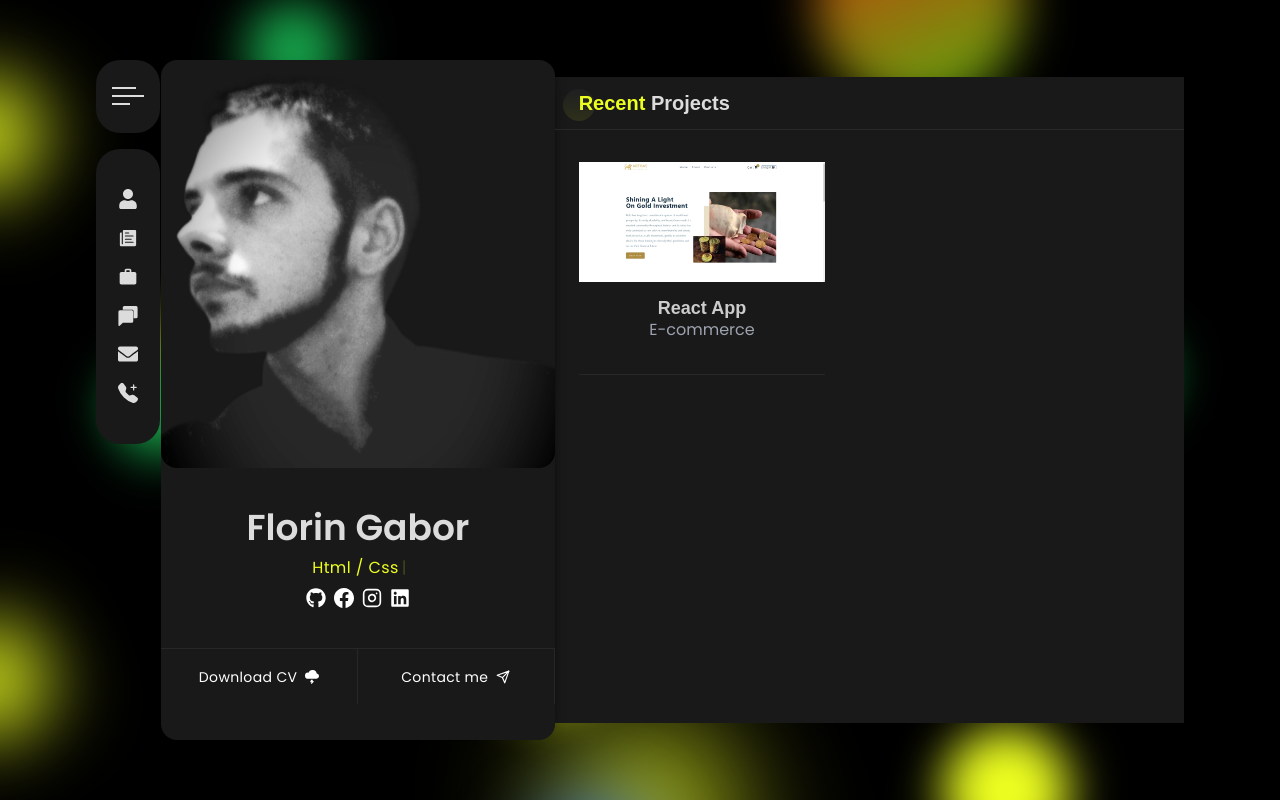
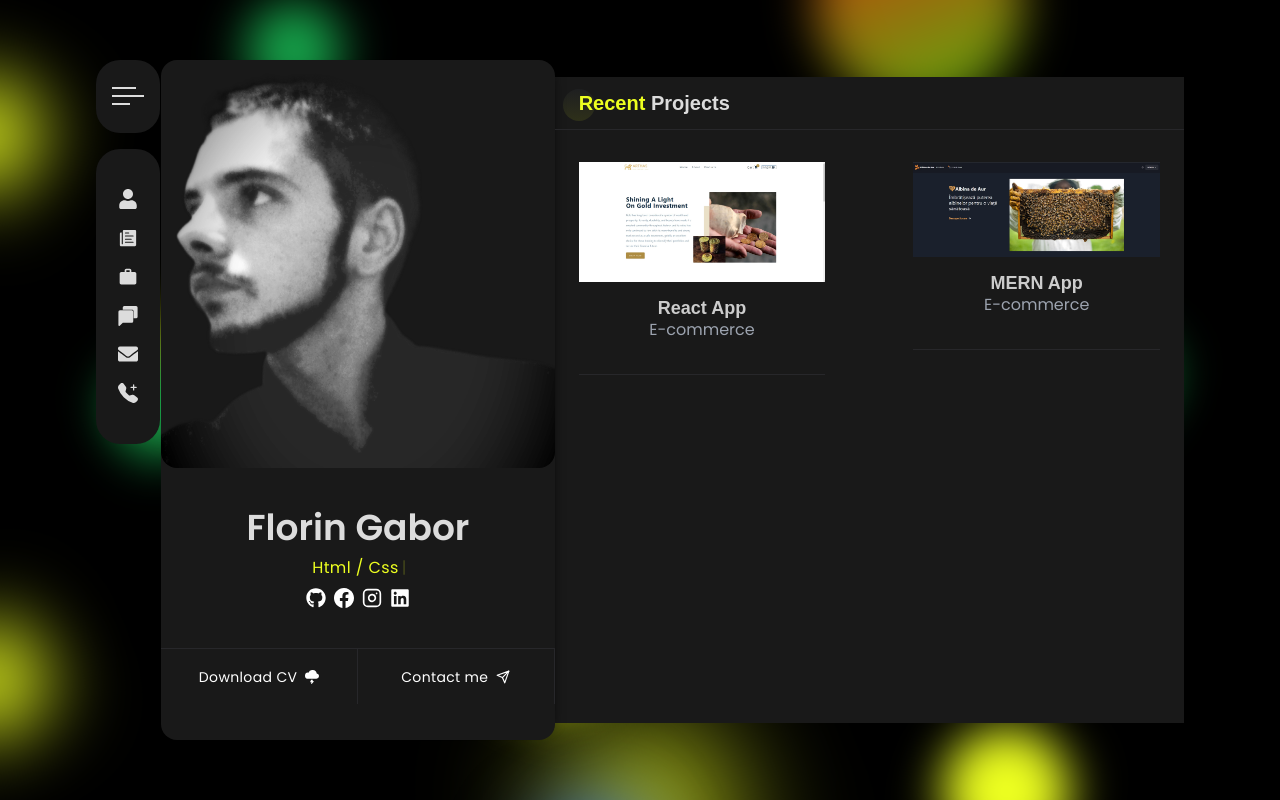
Before and after one commit to naixsheron/portofolio.io, a React (Create React App) app: page / in a window 1280 px wide. Both pictures are taken after a click on the element "PROJECTS". Built offline with nearby package versions, Linux system fonts and the light colour scheme.

Commit message:
+ project bee

```diff
--- a/src/components/projects/Projects.js
+++ b/src/components/projects/Projects.js
@@ -1,5 +1,6 @@
 import React from "react";
 import proiect1 from "../../assets/proiect1.jpg";
+import bee from "../../assets/bee.jpg";
 import Title from "../home/Title";
 import ProjectCard from "./ProjectCard";
 
@@ -17,6 +18,11 @@ const Projects = () => {
             />
           </a>
         </div>
+        <div className="px-6">
+          <a href="https://albinadeaur1.onrender.com/">
+            <ProjectCard title="MERN App" category="E-commerce" image={bee} />
+          </a>
+        </div>
         <div className="px-6"></div>
       </div>
     </div>
```
Also changed, not shown: src/assets/bee.jpg (added).
